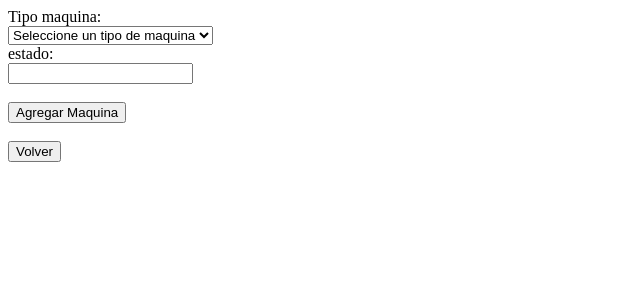
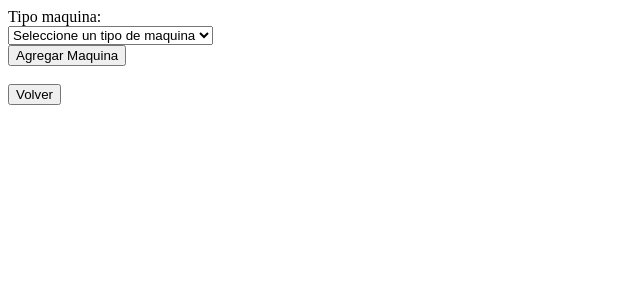
Before and after one commit to SherezadeLc/AgriculturaPHP, a PHP site: the page made by añadir_maquina.php in a window 1280 px wide. Shown: the top 300 px of the page, without its empty margins (0-640 px from the left). Run offline with PHP 8.4, Linux system fonts and the light colour scheme.

Commit message:
añadir_maquinas cambios al insertar

```diff
--- a/añadir_maquina.php
+++ b/añadir_maquina.php
@@ -29,8 +29,6 @@ and open the template in the editor.
                 <option value="Subsoladores">Subsoladores</option>
             </select>
             <br>
-            <label for="estado">estado:</label><br>
-            <input type="text" name="estado" id="estado" required><br><br>
 
 
 
@@ -44,9 +42,9 @@ and open the template in the editor.
         if (isset($_POST['agregar_maquina'])) {
             //aqui cogemos la informacion que se ha recogido del formulario
             $tipo_maquina = $_POST['tipo_maquina'];
-            $estado = $_POST['estado'];
+
             //aqui hacemos la consulta de introducir la informacion a la tabla parcela con la informacion
-            $insertar_maquina = "INSERT INTO maquina (tipo_maquina, estado) VALUES ('$tipo_maquina', '$estado')";
+            $insertar_maquina = "INSERT INTO maquina (tipo_maquina) VALUES ('$tipo_maquina')";
             //aqui hacemos la conexion a la base de datos
             if (mysqli_query($conexion, $insertar_maquina)) {
                 echo "Insertado en maquina";
```
